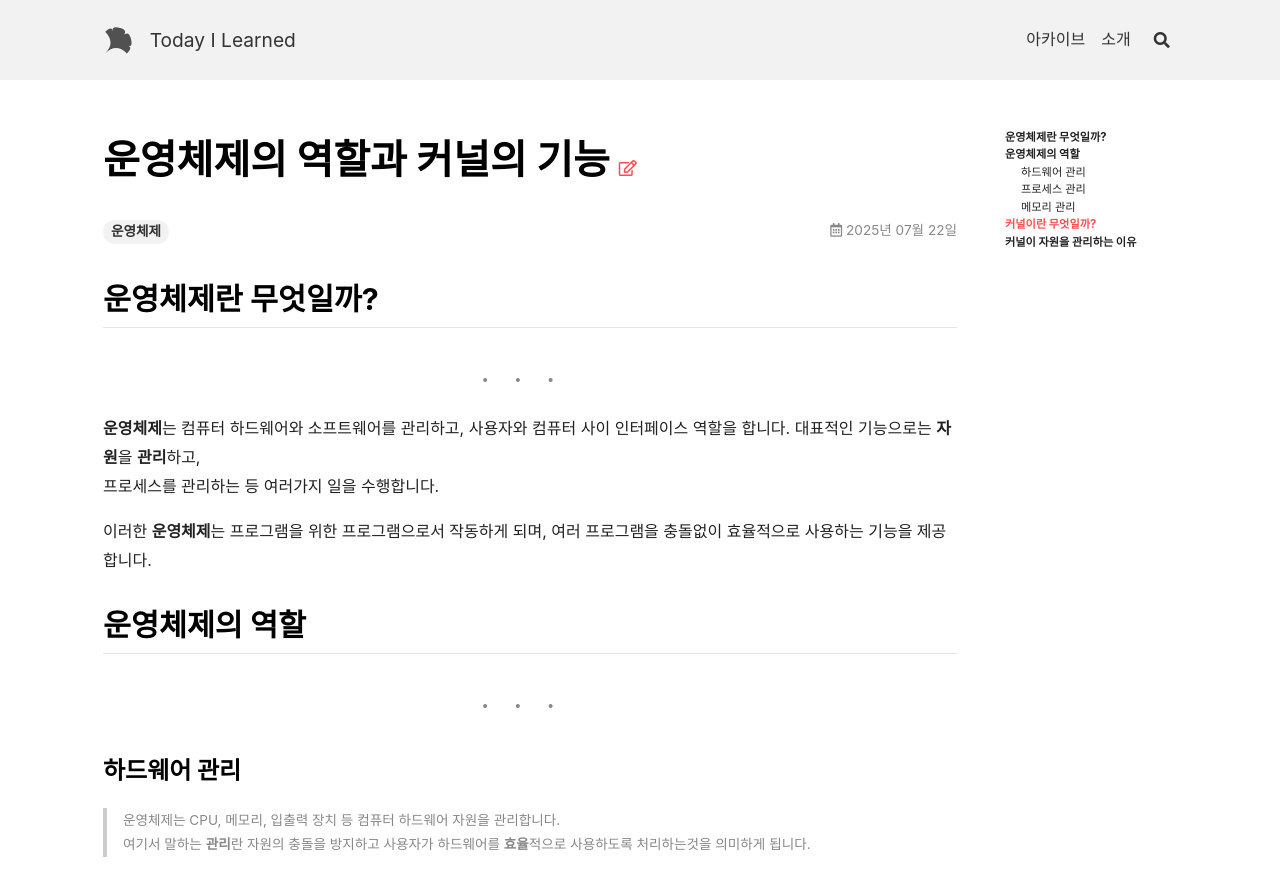
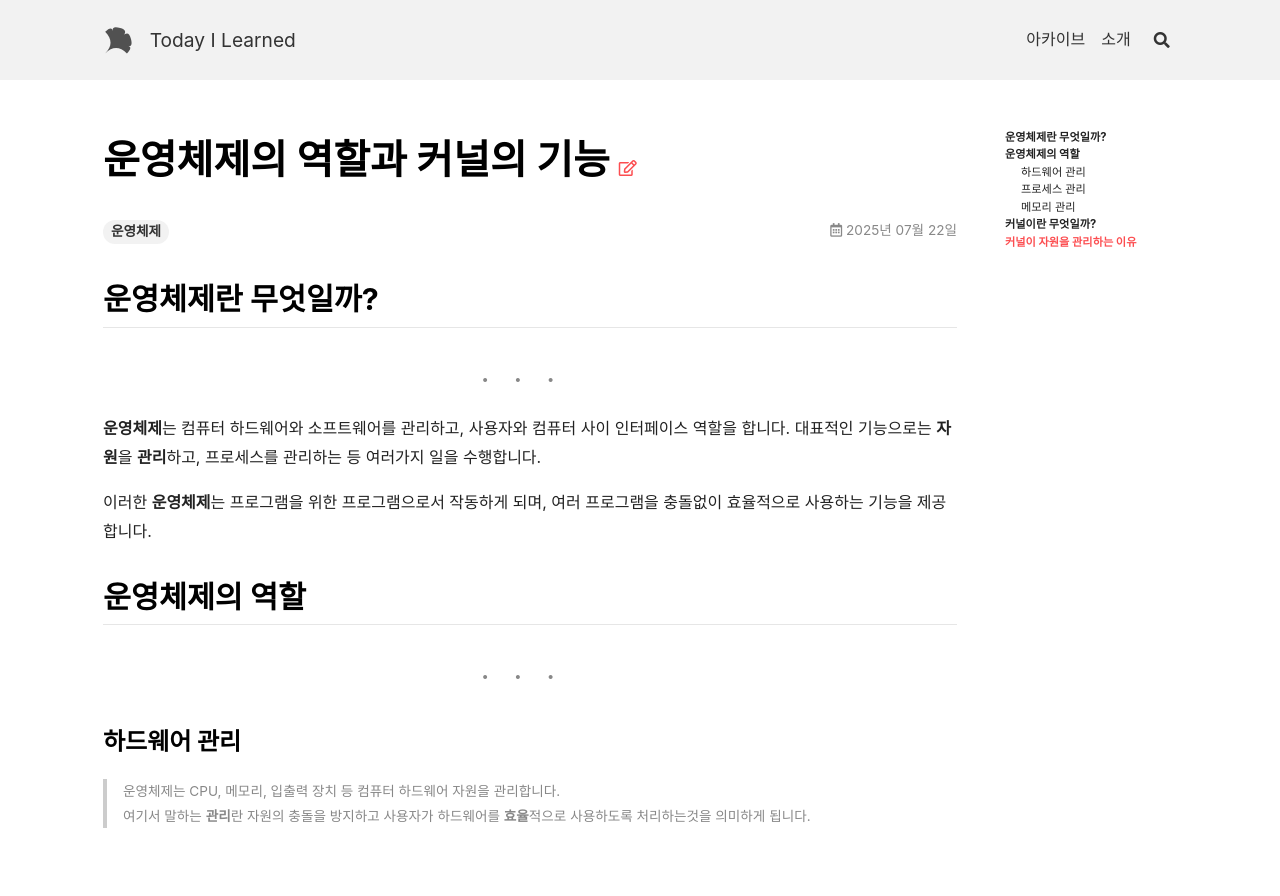
Before and after one commit to jickDo/jickDo.github.io, a Jekyll site: the page built from _posts/docs/OS/cp1/2025-07-22-운영체제란 무잇알가?.md, in a window 1280 px wide and 900 px high. Shown: the top 896 px of the window. Built offline with Jekyll 4.4.1, drawn with Linux system fonts in a browser that asks for light colours; nearby versions of some CDN libraries.

Commit message:
feat: 운영체제란 무엇일까

```diff
--- a/_posts/docs/OS/cp1/2025-07-22-운영체제란 무잇알가?.md
+++ b/_posts/docs/OS/cp1/2025-07-22-운영체제란 무잇알가?.md
@@ -10,7 +10,7 @@ type: cover
 ---
 
 **운영체제**는 컴퓨터 하드웨어와 소프트웨어를 관리하고, 사용자와 컴퓨터 사이 인터페이스 역할을 합니다. 대표적인 기능으로는 **자원**을 **관리**하고,
-<br> 프로세스를 관리하는 등 여러가지 일을 수행합니다.
+프로세스를 관리하는 등 여러가지 일을 수행합니다.
 
 이러한 **운영체제**는 프로그램을 위한 프로그램으로서 작동하게 되며, 여러 프로그램을 충돌없이 효율적으로 사용하는 기능을 제공합니다.
 
@@ -72,3 +72,7 @@ type: cover
 
 이러한 문제가 벌어지는 이유는 공용 문구를 사용할때 **통제권**이 모두에게 있기 떄문입니다. 그렇다면 이를 해결하기 위해서
 모두에게 있는 **통제권**을 하나로 합쳐서 해결하면 되는 문제이고 이것이 자원을 사용하기 위해 **커널의 관리**를 받아야 하는 이유입니다.
+
+<br>
+<br>
+<br>
```
